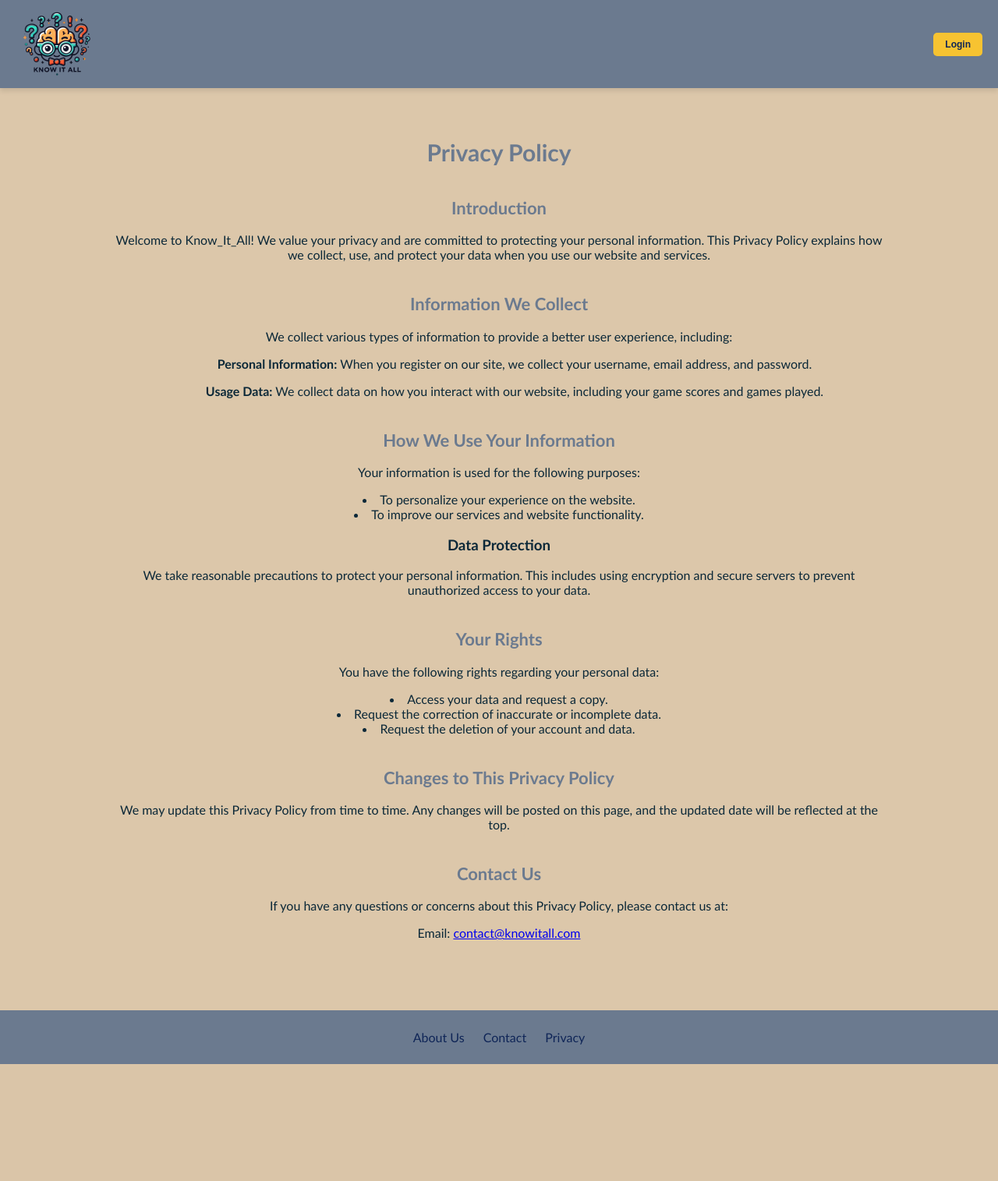
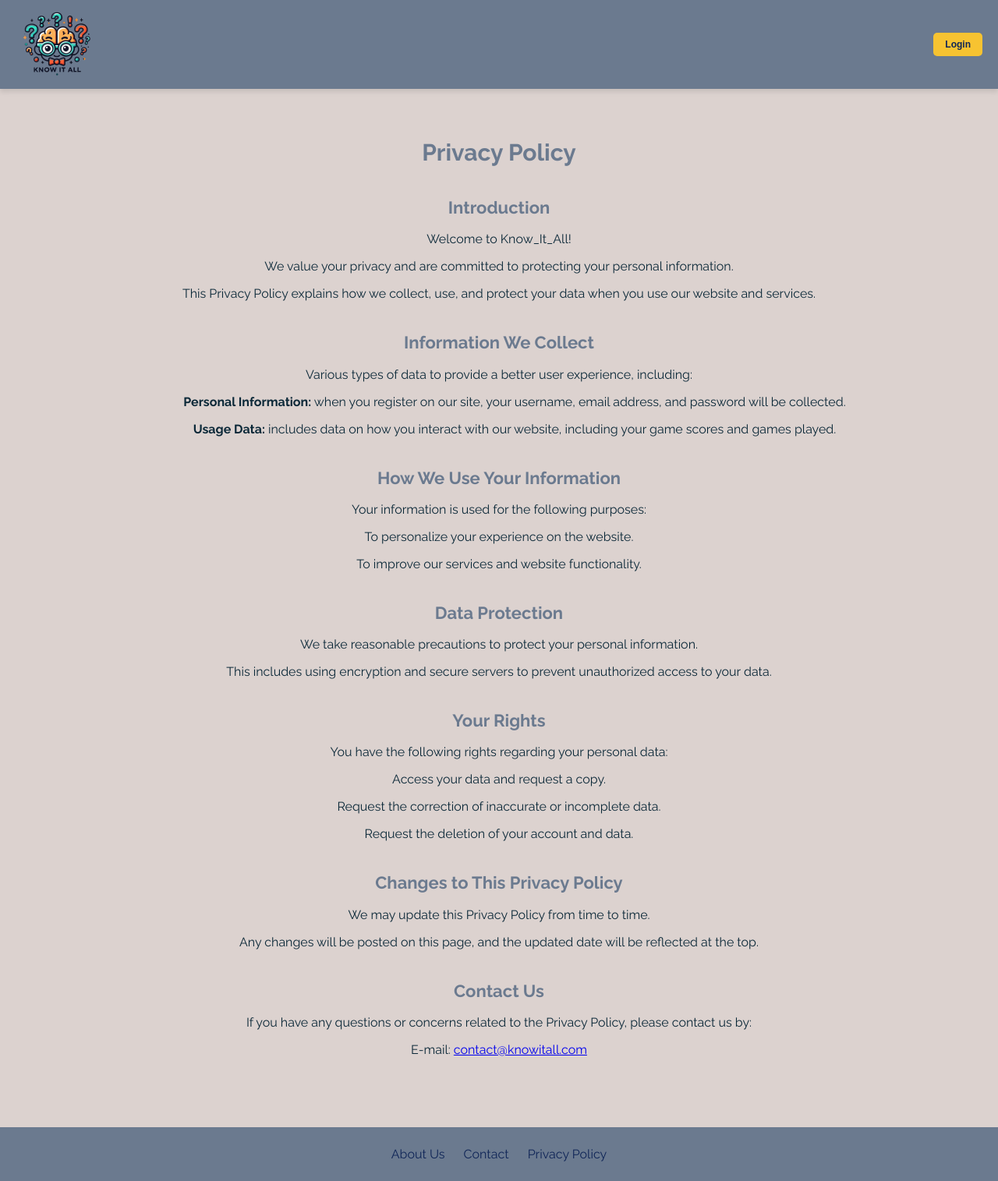
Before and after one commit to TonisJoosep/Know_It_All, a Django app: page /privacy in a window 1280 px wide. Shown: the whole page at 78% size. Before the commit the page ends 1365 px from the top, so only its background shows below. Run offline with Django 5.2, Linux system fonts and the light colour scheme.

Commit message:
Lots of css changes

```diff
--- a/static/css/styles.css
+++ b/static/css/styles.css
@@ -1,11 +1,11 @@
-/* General styles */
+
 html, body {
     height: 100%;
-    font-family: Calibri, sans-serif;
+    font-family: 'Raleway', sans-serif;
     margin: 0;
     display: flex;
     flex-direction: column;
-    background-color: #dcc7aa;
+    background-color: #dcd2cf;
     color: #0b2838;
 }
 
--- a/templates/base.html
+++ b/templates/base.html
@@ -1,8 +1,10 @@
 <!DOCTYPE html>
 <html lang='en'>
+
 <head>
     {% load static %}
     <title>{% block title %}Know_It_All{% endblock %}</title>
+    <link href="https://fonts.googleapis.com/css2?family=Open+Sans:wght@400;600&family=Raleway:wght@400;700&display=swap" rel="stylesheet">
     <link rel='stylesheet' href="{% static 'css/styles.css' %}">
     <link rel='icon' type='image/x-icon' href="{% static 'favicon.ico' %}">
 </head>
@@ -36,7 +38,7 @@
     <div class='container'>
         <a href="{% url 'about' %}">About Us</a>
         <a href="{% url 'contact' %}">Contact</a>
-        <a href="{% url 'privacy' %}">Privacy</a>
+        <a href="{% url 'privacy' %}">Privacy Policy</a>
     </div>
 </footer>
 </body>
--- a/templates/contact.html
+++ b/templates/contact.html
@@ -5,9 +5,9 @@
 {% block content %}
     <div class='container'>
         <section>
-            <h2>Contact Us</h2>
-            <p>If you have any questions or concerns, please contact us at:</p>
-            <p>Email: <a href='mailto:contact@knowitall.com'>contact@knowitall.com</a></p>
+            <h2>Thank you for contacting us</h2>
+            <p>For more information, questions or concerns, send us an</p>
+            <p>e-mail to: <a href='mailto:contact@knowitall.com'>contact@knowitall.com</a></p>
         </section>
     </div>
 {% endblock %}
--- a/templates/privacy.html
+++ b/templates/privacy.html
@@ -8,19 +8,20 @@
 
         <section>
             <h2>Introduction</h2>
-            <p>Welcome to Know_It_All! We value your privacy and are committed to protecting your personal information.
-                This Privacy Policy explains how we collect, use, and protect your data when you use our website and
+            <p>Welcome to Know_It_All!</p>
+            <p>We value your privacy and are committed to protecting your personal information.<p/>
+            <p>This Privacy Policy explains how we collect, use, and protect your data when you use our website and
                 services.</p>
         </section>
 
         <section>
             <h2>Information We Collect</h2>
-            <p>We collect various types of information to provide a better user experience, including:</p>
+            <p>Various types of data to provide a better user experience, including:</p>
             <ul>
-                <p><strong>Personal Information:</strong> When you register on our site, we collect your username,
-                    email address, and password.
+                <p><strong>Personal Information:</strong> when you register on our site, your username,
+                    email address, and password will be collected.
                 </p>
-                <p><strong>Usage Data:</strong> We collect data on how you interact with our website, including your
+                <p><strong>Usage Data:</strong> includes data on how you interact with our website, including your
                     game scores and games played.
                 </p>
             </ul>
@@ -30,15 +31,16 @@
             <h2>How We Use Your Information</h2>
             <p>Your information is used for the following purposes:</p>
 
-            <li>To personalize your experience on the website.</li>
-            <li>To improve our services and website functionality.</li>
+            <p>To personalize your experience on the website.</p>
+            <p>To improve our services and website functionality.</p>
 
 
         </section>
 
         <section>
-            <h3>Data Protection</h3>
-            <p>We take reasonable precautions to protect your personal information. This includes using encryption and
+            <h2>Data Protection</h2>
+            <p>We take reasonable precautions to protect your personal information.
+            <p>This includes using encryption and
                 secure servers to prevent unauthorized access to your data.</p>
         </section>
 
@@ -46,22 +48,22 @@
             <h2>Your Rights</h2>
             <p>You have the following rights regarding your personal data:</p>
 
-                <li>Access your data and request a copy.</li>
-                <li>Request the correction of inaccurate or incomplete data.</li>
-                <li>Request the deletion of your account and data.</li>
+                <p>Access your data and request a copy.</p>
+                <p>Request the correction of inaccurate or incomplete data.</p>
+                <p>Request the deletion of your account and data.</p>
 
         </section>
 
         <section>
             <h2>Changes to This Privacy Policy</h2>
-            <p>We may update this Privacy Policy from time to time. Any changes will be posted on this page, and the
-                updated date will be reflected at the top.</p>
+            <p>We may update this Privacy Policy from time to time.
+            <p>Any changes will be posted on this page, and the updated date will be reflected at the top.</p>
         </section>
 
         <section>
             <h2>Contact Us</h2>
-            <p>If you have any questions or concerns about this Privacy Policy, please contact us at:</p>
-            <p>Email: <a href='mailto:contact@knowitall.com'>contact@knowitall.com</a></p>
+            <p>If you have any questions or concerns related to the Privacy Policy, please contact us by:</p>
+            <p>E-mail: <a href='mailto:contact@knowitall.com'>contact@knowitall.com</a></p>
         </section>
     </div>
 {% endblock %}
--- a/templates/signup.html
+++ b/templates/signup.html
@@ -10,7 +10,7 @@
     <label for='name'>First and last name:</label>
     <input type='text' id='name' name='name' required>
     <br>
-    <label for='email'>Email:</label>
+    <label for='email'>E-mail:</label>
     <input type='email' id='email' name='email' required>
     <br>
     <label for='password'>Password:</label>
```
Also changed, not shown: other parts of static/css/styles.css (+14 -20 lines), static/css/about.css (+30 -0 lines), static/css/privacy.css (+49 -0 lines), static/css/style_login.css (+111 -111 lines), templates/about.html (+7 -8 lines).
